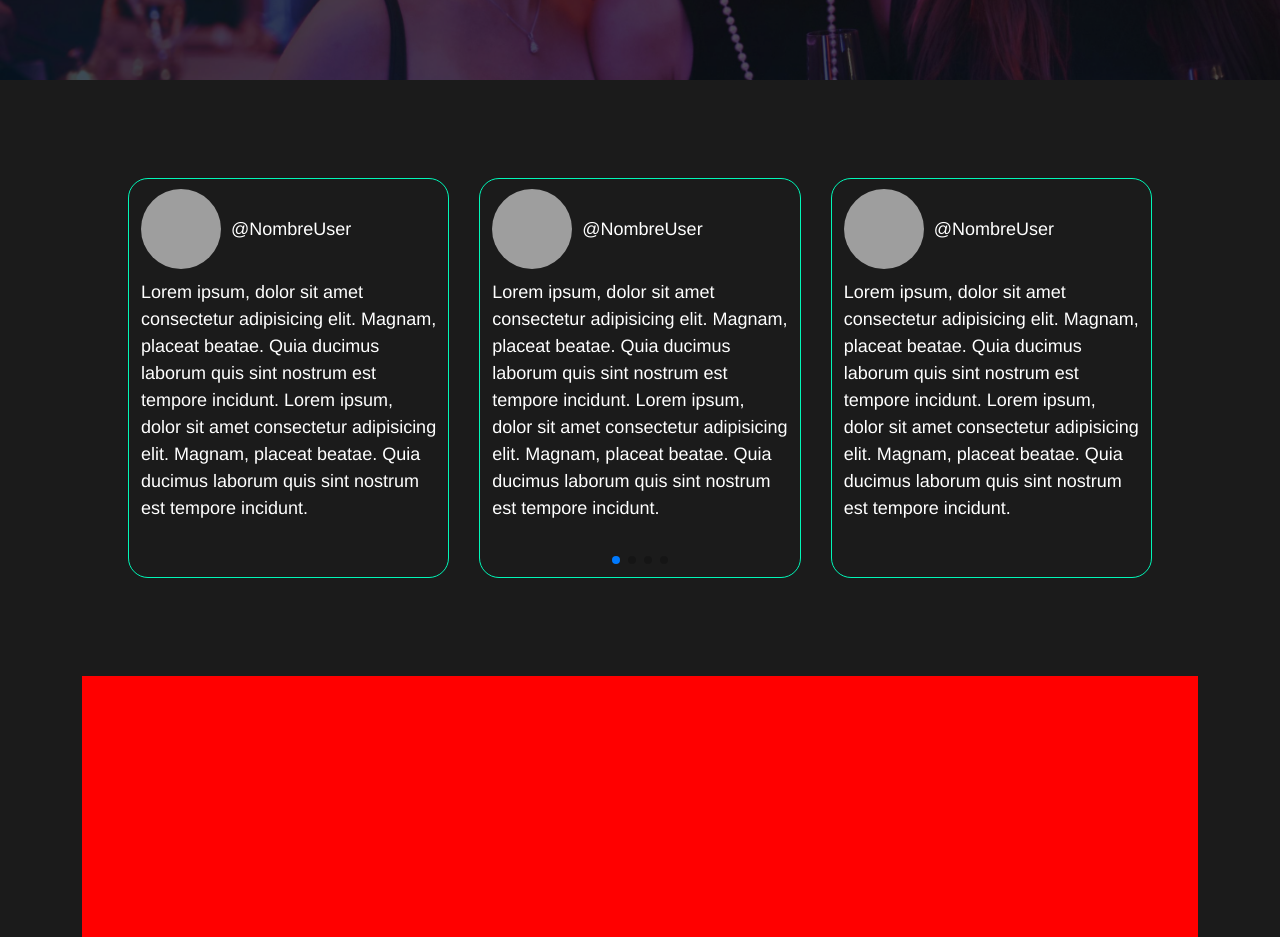
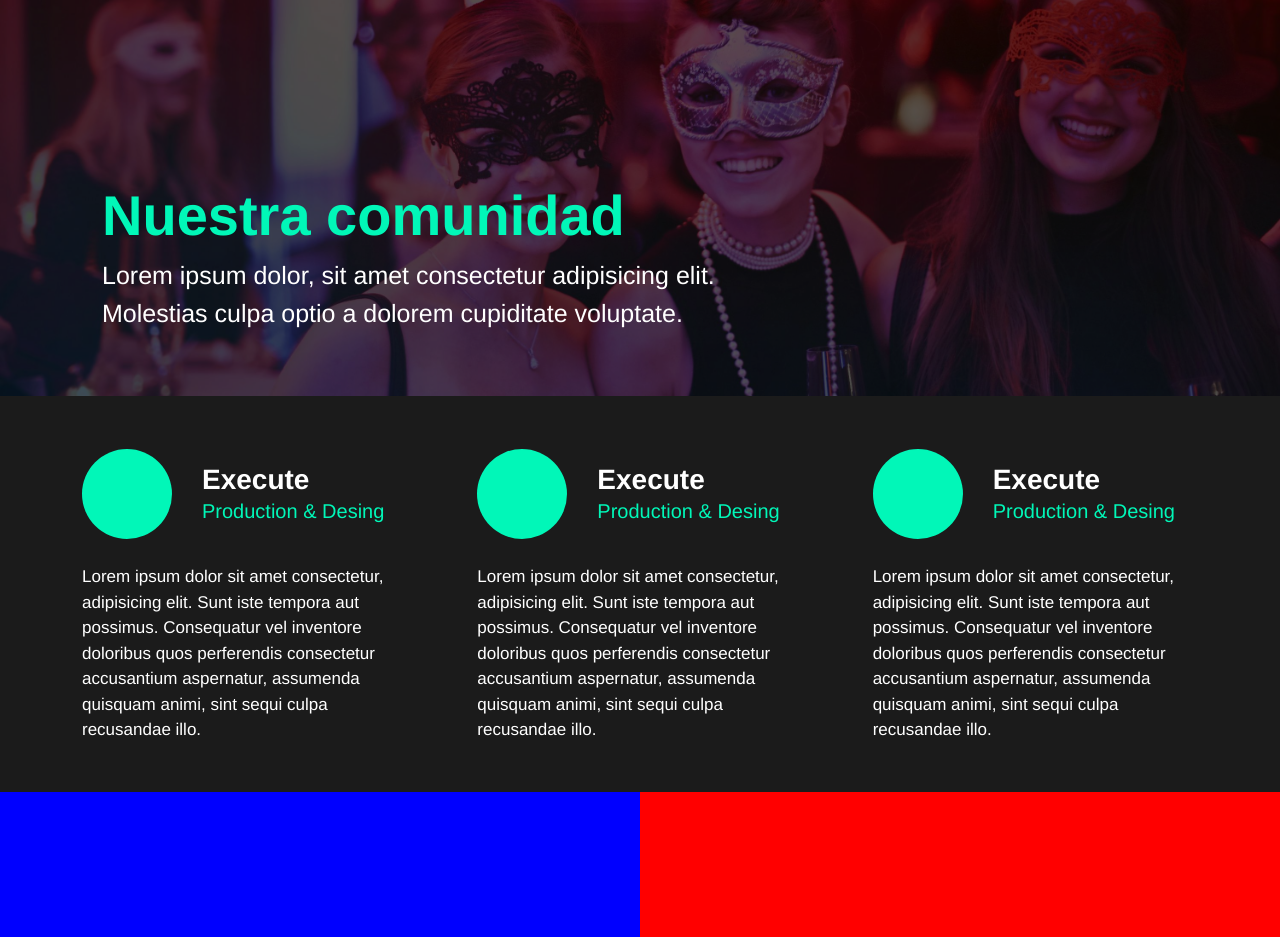
Before and after one commit to javieruncos/magic-films, a React (Vite) app: page / in a window 1280 px wide. Shown: the part 1860-2797 px from the top of the page. Built offline with nearby package versions, Linux system fonts and the light colour scheme; grey boxes are pictures that could not be loaded.

Commit message:
agregamos estilos a la seccion de caracteristicas

```diff
--- /dev/null
+++ b/src/assets/style/Caracteristicas.css
@@ -0,0 +1,44 @@
+.caracteristicas{
+    width: 100%;
+}
+
+.caracteristicas-row{
+    display: grid;
+    grid-template-columns: repeat(auto-fit, minmax(200px, 1fr));
+    height: 100%;
+    gap: 70px;
+}
+
+.caracteristicas-col{
+    height: 300px;
+    width: 100%;
+}
+
+.caracteristicas-header{
+    height: 100px;
+    width: 100%;
+    display: flex;
+    align-items: center;
+    gap: 30px;
+
+}
+
+.icon-caracteristicas{
+    height: 90px;
+    width: 90px;
+    background-color:#01f7b8;
+    border-radius: 50%;
+}
+
+.title-caracteristicas h3{
+ margin: 0;
+}
+
+
+
+.caracteristicas-body{
+    font-size: 17px;
+    padding-top: 10px;
+    width: 100%;
+    padding-top: 20px;
+}
--- a/src/assets/style/Eventos.css
+++ b/src/assets/style/Eventos.css
@@ -11,6 +11,13 @@
     height: 300px;
     width: 100%;
     position: relative;
+    overflow: hidden;
+}
+
+.card-event:hover img{
+    transform: scale(1.1);
+    transition: 1s ease;
+
 }
 
 .card-event img{
--- a/src/assets/style/PortadaDescripcion.css
+++ b/src/assets/style/PortadaDescripcion.css
@@ -19,7 +19,7 @@
     left: 0;
     display: flex;
     justify-content: center;
-    align-items: center;
+    align-items: end;
 }
 
 .info-capa-portada{
--- a/src/assets/style/Slider.css
+++ b/src/assets/style/Slider.css
@@ -63,8 +63,8 @@ body {
 }
 
 .usuario-img {
-    height: 80px;
-    width: 80px;
+    height: 60px;
+    width: 60px;
     overflow: hidden;
     border-radius: 59%;
 }
--- a/src/assets/style/SobreNosotros.css
+++ b/src/assets/style/SobreNosotros.css
@@ -1,5 +1,12 @@
 .sobre-nosotros{
-    height: 400px;
+    height: 500px;
     width: 100%;
     background-color: red;
 }
+
+
+.nosotros-img{
+    height: 100%;
+    width: 50%;
+    background-color: blue;
+}
--- /dev/null
+++ b/src/components/Ui/Caracteristicas.jsx
@@ -0,0 +1,60 @@
+import "../../assets/style/Caracteristicas.css"
+const Caracteristicas = () => {
+    return (
+        <div className="caracteristicas container">
+            <div className="caracteristicas-row">
+                <div className="caracteristicas-col">
+                    <div className="caracteristicas-header">
+                        <div className="icon-caracteristicas"></div>
+                        <div className="title-caracteristicas">
+                            <h3 className="fw-bold">Execute</h3>
+                            <span className="fs-5 text-color">Production & Desing</span>
+                        </div>
+                    </div>
+                    <div className="caracteristicas-body ">
+                        <p>Lorem ipsum dolor sit amet consectetur, adipisicing elit. Sunt iste tempora aut possimus.
+                            Consequatur vel inventore doloribus quos perferendis consectetur accusantium aspernatur,
+                            assumenda quisquam animi, sint sequi culpa recusandae illo.
+                        </p>
+                    </div>
+                </div>
+                <div className="caracteristicas-col">
+                    <div className="caracteristicas-header">
+                        <div className="icon-caracteristicas"></div>
+                        <div className="title-caracteristicas">
+                            <h3 className="fw-bold">Execute</h3>
+                            <span className="fs-5 text-color">Production & Desing</span>
+                        </div>
+                    </div>
+                    <div className="caracteristicas-body ">
+                        <p>Lorem ipsum dolor sit amet consectetur, adipisicing elit. Sunt iste tempora aut possimus.
+                            Consequatur vel inventore doloribus quos perferendis consectetur accusantium aspernatur,
+                            assumenda quisquam animi, sint sequi culpa recusandae illo.
+                        </p>
+                    </div>
+
+                </div>
+                <div className="caracteristicas-col">
+                    <div className="caracteristicas-header">
+                        <div className="icon-caracteristicas"></div>
+                        <div className="title-caracteristicas">
+                            <h3 className="fw-bold">Execute</h3>
+                            <span className="fs-5 text-color">Production & Desing</span>
+                        </div>
+                    </div>
+                    <div className="caracteristicas-body ">
+                        <p>Lorem ipsum dolor sit amet consectetur, adipisicing elit. Sunt iste tempora aut possimus.
+                            Consequatur vel inventore doloribus quos perferendis consectetur accusantium aspernatur,
+                            assumenda quisquam animi, sint sequi culpa recusandae illo.
+                        </p>
+                    </div>
+
+                </div>
+
+            </div>
+
+        </div>
+    );
+};
+
+export default Caracteristicas;
--- a/src/components/Ui/Eventos.jsx
+++ b/src/components/Ui/Eventos.jsx
@@ -3,7 +3,7 @@ import souveniers from "../../assets/img/souveniers.jpeg";
 const Eventos = () => {
     return (
         <div className="container">
-            <div className="titulo-eventos mb-4">
+            <div className="titulo-eventos mb-4 px-3">
                 <h3 className="text-color fs-2 fw-bold" >Cada evento, una historia unica</h3>
                 <p>Lorem ipsum dolor sit, amet consectetur adipisicing elit
                     . Ipsam omnis facilis molestiae a placeat porro animi ducimus non
@@ -13,7 +13,7 @@ const Eventos = () => {
             <div className='eventos'>
                 <div className="container">
                     <div className="row">
-                        <div className="col-12 col-md-6 col-lg-4 my-2">
+                        <div className="col-12 col-md-6 col-lg-6 my-2">
                             <div className="card-event">
                                 <img src={souveniers} alt="" />
                                 <div className="capa-card-eventos">
@@ -23,7 +23,7 @@ const Eventos = () => {
                                 </div>
                             </div>
                         </div>
-                        <div className="col-12 col-md-6 col-lg-4 my-2">
+                        <div className="col-12 col-md-6 col-lg-6 my-2">
                         <div className="card-event">
                                 <img src={souveniers} alt="" />
                                 <div className="capa-card-eventos">
@@ -33,7 +33,7 @@ const Eventos = () => {
                                 </div>
                             </div>
                         </div>
-                        <div className="col-12 col-md-6 col-lg-4 my-2">
+                        <div className="col-12 col-md-6 col-lg-6 my-2">
                         <div className="card-event">
                                 <img src={souveniers} alt="" />
                                 <div className="capa-card-eventos">
@@ -43,7 +43,7 @@ const Eventos = () => {
                                 </div>
                             </div>
                         </div>
-                        <div className="col-12 col-md-6 col-lg-4 my-2">
+                        <div className="col-12 col-md-6 col-lg-6 my-2">
                         <div className="card-event">
                                 <img src={souveniers} alt="" />
                                 <div className="capa-card-eventos">
@@ -53,7 +53,7 @@ const Eventos = () => {
                                 </div>
                             </div>
                         </div>
-                        <div className="col-12 col-md-6 col-lg-4 my-2">
+                        <div className="col-12 col-md-6 col-lg-6 my-2">
                         <div className="card-event">
                                 <img src={souveniers} alt="" />
                                 <div className="capa-card-eventos">
@@ -63,7 +63,7 @@ const Eventos = () => {
                                 </div>
                             </div>
                         </div>
-                        <div className="col-12 col-md-6 col-lg-4 my-2">
+                        <div className="col-12 col-md-6 col-lg-6 my-2">
                         <div className="card-event">
                                 <img src={souveniers} alt="" />
                                 <div className="capa-card-eventos">
--- a/src/components/Ui/PortadaDescripcion.jsx
+++ b/src/components/Ui/PortadaDescripcion.jsx
@@ -6,7 +6,7 @@ const PortadaDescripcion = () => {
             <img src={evento3} alt="" />
             <div className="capa-portada-descripcion">
                 <div className="container">
-                    <div className="info-capa-portada">
+                    <div className="info-capa-portada pb-5">
                         <h4 className="fw-bold display-4 text-color">Nuestra comunidad</h4>
                         <p>Lorem ipsum dolor, sit amet consectetur adipisicing elit.
                             Molestias culpa optio a dolorem cupiditate voluptate.
--- a/src/components/Ui/SobreNosotros.jsx
+++ b/src/components/Ui/SobreNosotros.jsx
@@ -2,7 +2,9 @@ import "../../assets/style/SobreNosotros.css";
 const SobreNosotros = () => {
     return (
         <div className='sobre-nosotros'>
+            <div className="nosotros-img">
 
+            </div>
         </div>
     );
 };
--- a/src/components/Ui/Testimonios.jsx
+++ b/src/components/Ui/Testimonios.jsx
@@ -3,11 +3,16 @@ import SliderComents from "./SliderComents";
 
 const Testimonios = () => {
     return (
+        <>
+        <div className="container ps-4">
+            <h2 className=" fw-bold fs-1">Testimonios</h2>
+        </div>
         <div className='testimonios'>
             <div className="container-slider">
                 <SliderComents></SliderComents>
             </div>
         </div>
+        </>
     );
 };
 
--- a/src/components/view/Inicio.jsx
+++ b/src/components/view/Inicio.jsx
@@ -1,4 +1,5 @@
 import "../../assets/style/Inicio.css";
+import Caracteristicas from "../Ui/Caracteristicas";
 import Eventos from "../Ui/Eventos";
 import Portada from "../Ui/Portada";
 import PortadaDescripcion from "../Ui/PortadaDescripcion";
@@ -16,9 +17,10 @@ const Inicio = () => {
                     <PortadaDescripcion></PortadaDescripcion>
                 </article>
                 <article className="my-5">
-                    <Testimonios></Testimonios>
+                    <Caracteristicas></Caracteristicas>
+                    {/* <Testimonios></Testimonios> */}
                 </article>
-                <article className="container">
+                <article>
                  <SobreNosotros></SobreNosotros>
                 </article>
             </section>
```
